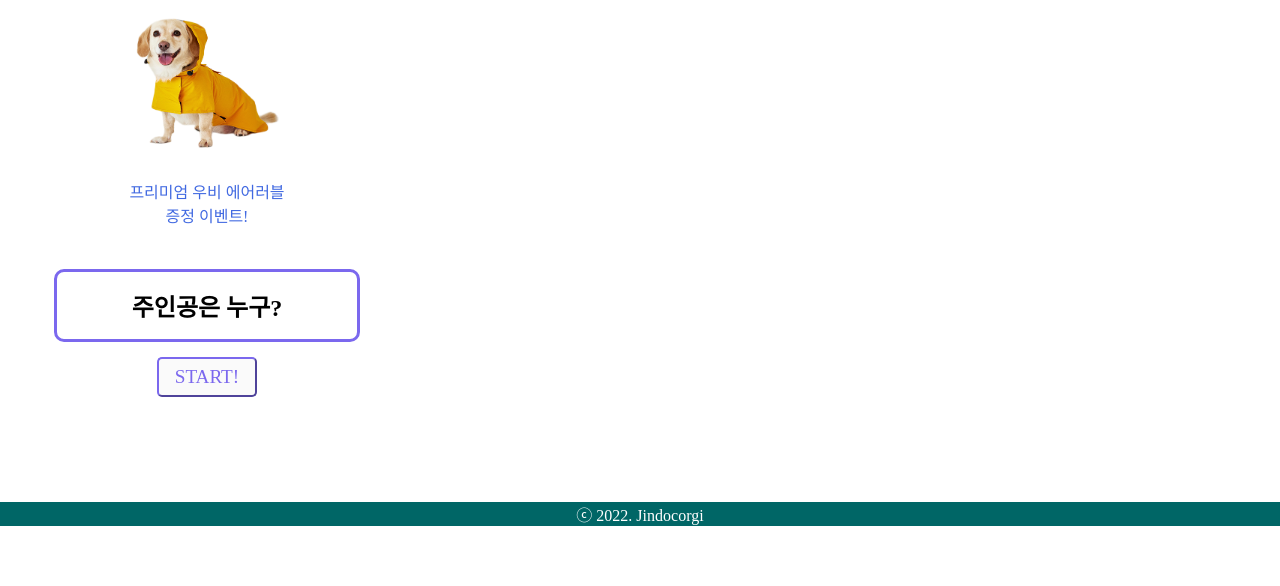
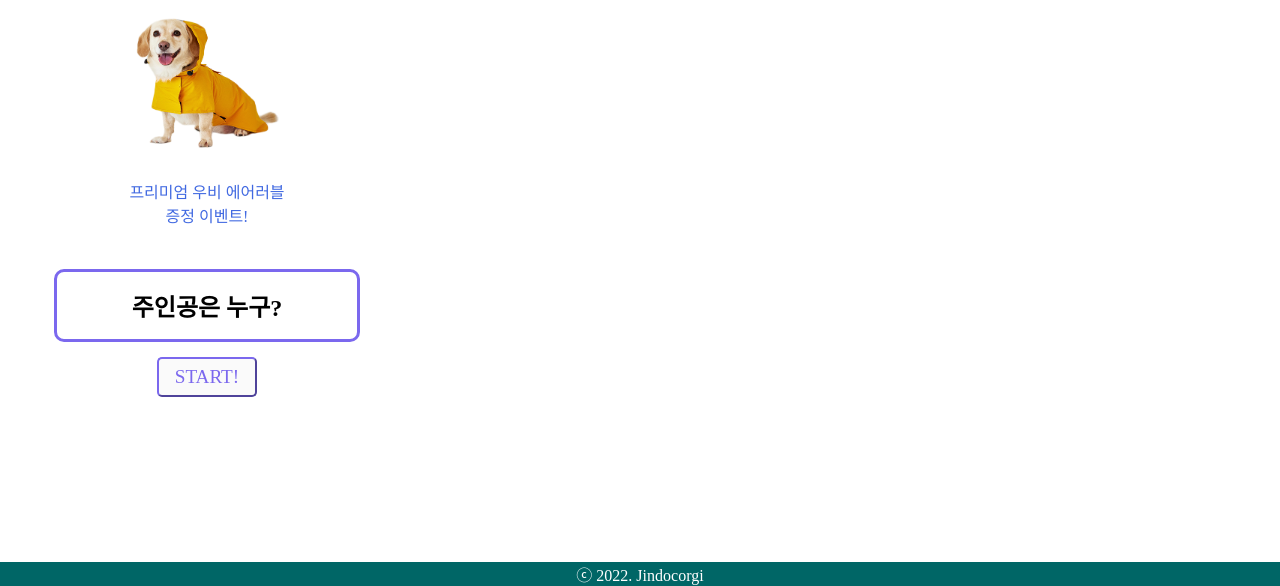
Before and after one commit to jindocorgi/my_first_testsite, a plain HTML site: page index.html in a window 1280 px wide. Shown: the part 214-800 px from the top of the page. Drawn offline with Linux system fonts and the light colour scheme; a web font is replaced by a local one.

Commit message:
4th에서css만수정
footer를 좀 더 bottom에 딱 붙게 수정

```diff
--- a/style.css
+++ b/style.css
@@ -110,7 +110,7 @@ button{
 footer{
     position: absolute;
     width: 100%;
-    bottom: 60px;
+    bottom: 0;
     text-align: center;
     justify-content: center;
     grid-area: footer;
```
